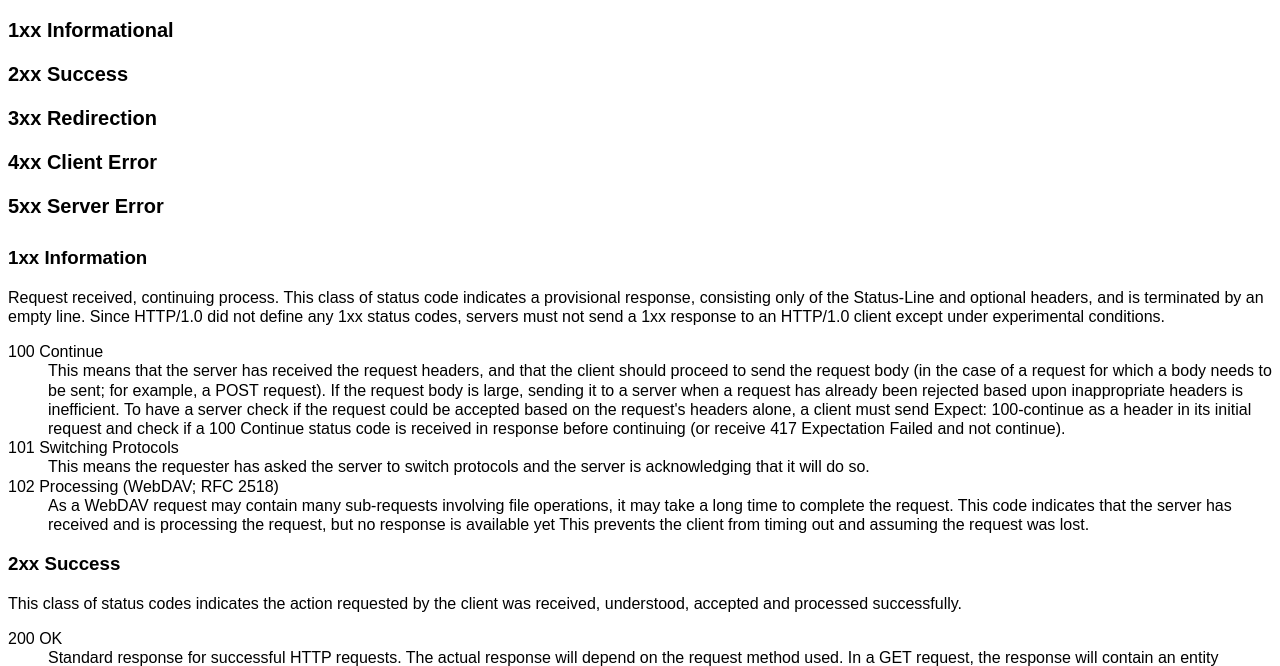
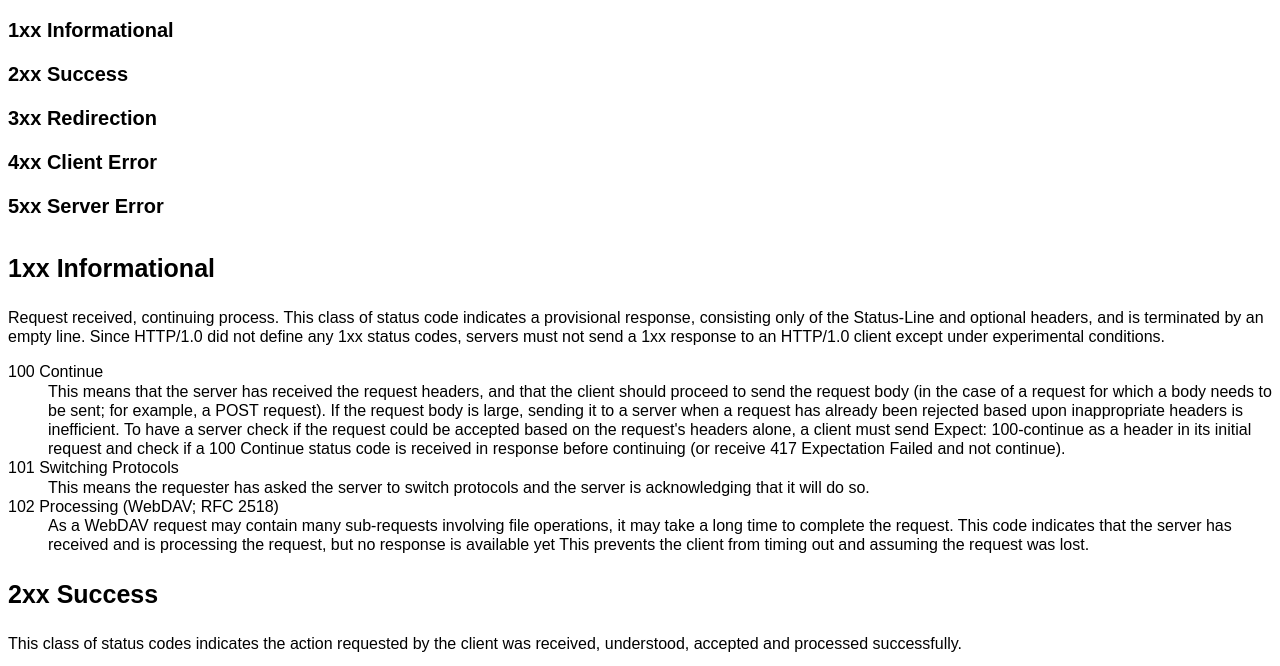
Before and after one commit to jkjd/httpstatus, a plain HTML site: page index.html in a window 1280 px wide. Shown: the top 666 px of the page. Drawn offline with Linux system fonts and the light colour scheme.

Commit message:
changed font sizes

```diff
--- a/index.html
+++ b/index.html
@@ -16,7 +16,7 @@
       <a href="#5xx">5xx Server Error</a>
     </nav>
     <section id="1xx">
-      <h1>1xx Information</h1>
+      <h1>1xx Informational</h1>
       <p>Request received, continuing process.
       This class of status code indicates a provisional response, consisting only of the Status-Line and optional headers, and is terminated by an empty line. Since HTTP/1.0 did not define any 1xx status codes, servers must not send a 1xx response to an HTTP/1.0 client except under experimental conditions.</p>
       <dl>
--- a/style.css
+++ b/style.css
@@ -12,6 +12,11 @@ a:hover {
   text-decoration: underline;
 }
 
+h1 {
+  font-size: 25px;
+  font-weight: bold;
+}
+
 nav a {
   font-size: 20px;
   display: block;
```
